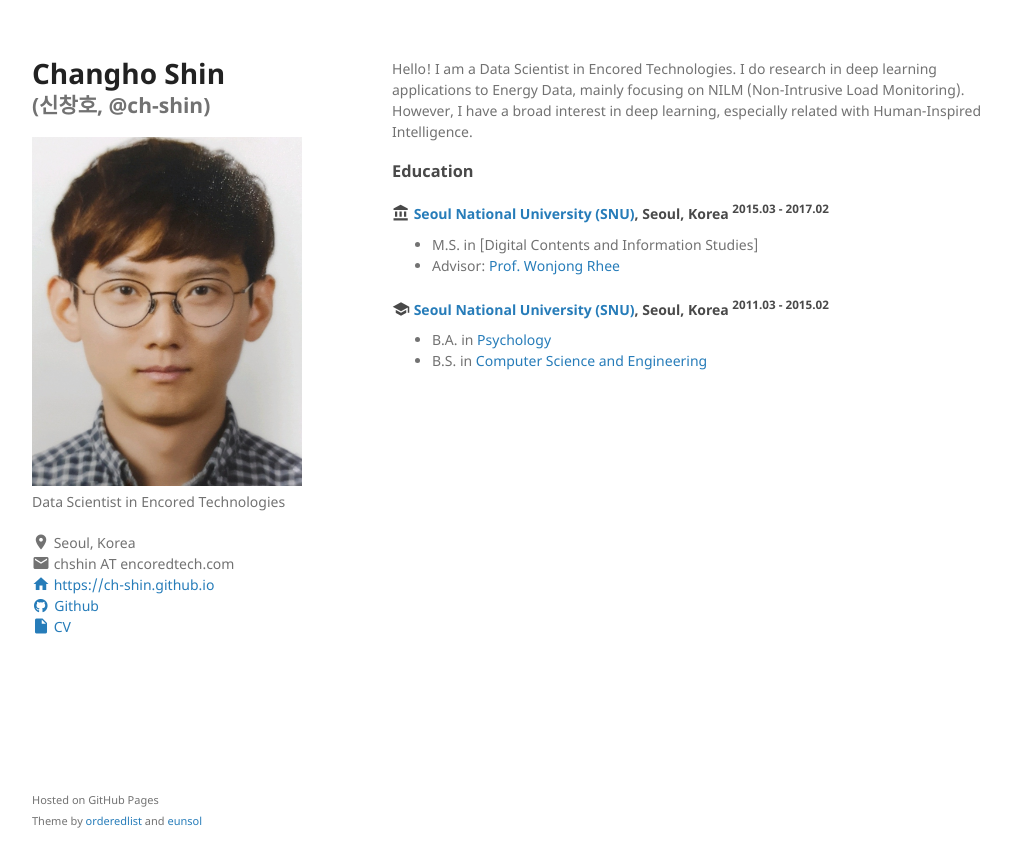
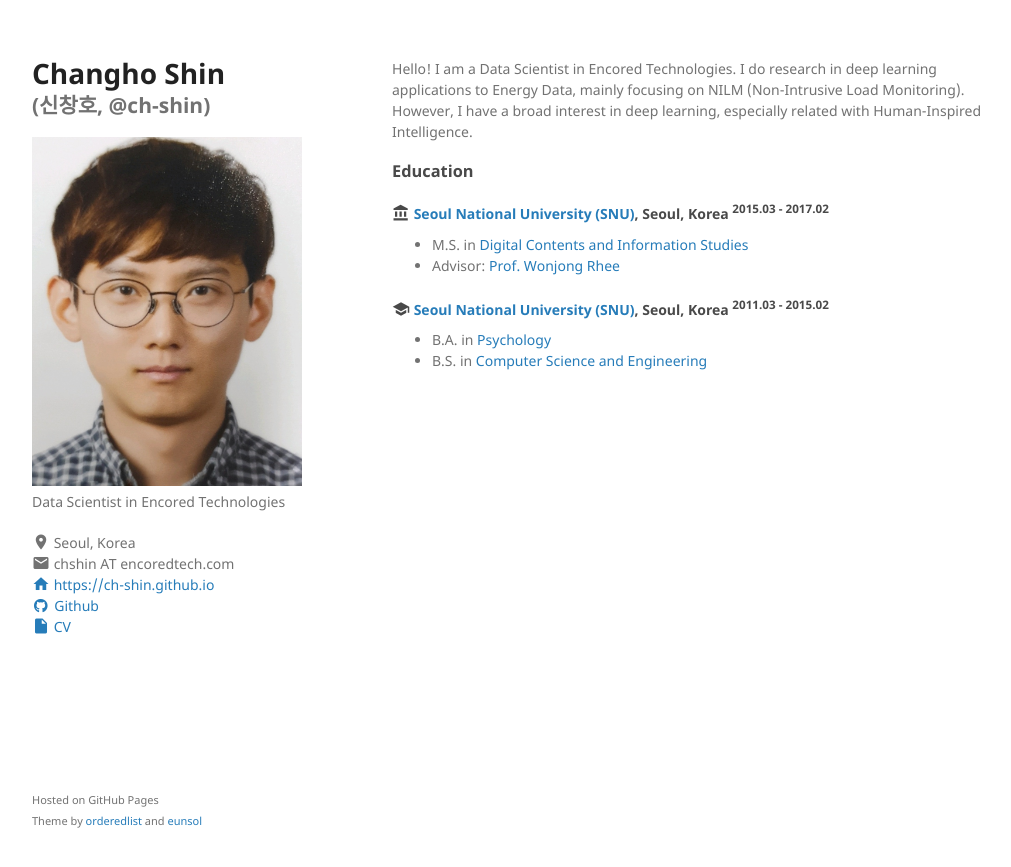
Before and after one commit to ch-shin/ch-shin.github.io, a Jekyll site: the page built from index.md, in a window 1280 px wide. Shown: the top 867 px of the page, without its empty margins (128-1139 px from the left). Built offline with Jekyll 4.4.1, drawn with Linux system fonts in a browser that asks for light colours; some of the changed lines change nothing that is shown.

Commit message:
Add M.S. major homepage

```diff
--- a/index.md
+++ b/index.md
@@ -17,6 +17,8 @@ I do research in deep learning applications to Energy Data, mainly focusing on N
 - M.S. in [Digital Contents and Information Studies]
 - Advisor: [Prof. Wonjong Rhee](http://adsl.snu.ac.kr/?p=13209)
 
+[Digital Contents and Information Studies]: http://convergence.snu.ac.kr/main/%ea%b5%90%ec%9c%a1-%eb%94%94%ec%a7%80%ed%84%b8%ec%a0%95%eb%b3%b4%ec%9c%b5%ed%95%a9-%ec%a0%84%ea%b3%b5%ec%86%8c%ea%b0%9c-copy?lang=en
+
 <h4 class="education">
   <i class="material-icons md-18">school</i>
   <a href="http://en.snu.ac.kr/">Seoul National University (SNU)</a>, Seoul, Korea
```
